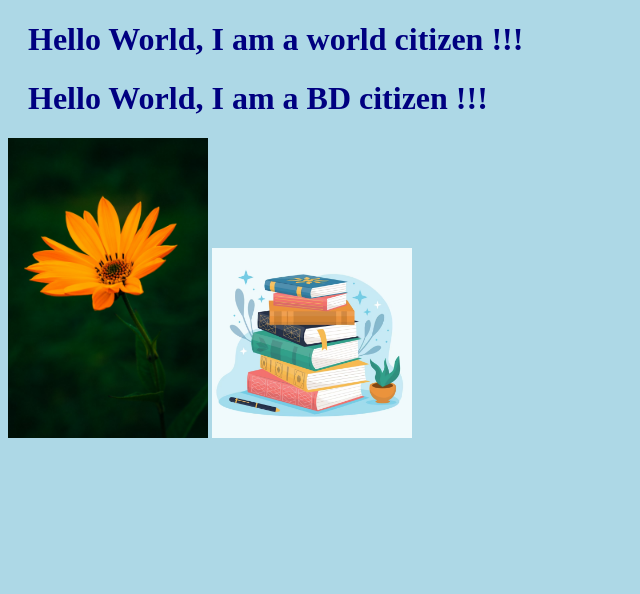
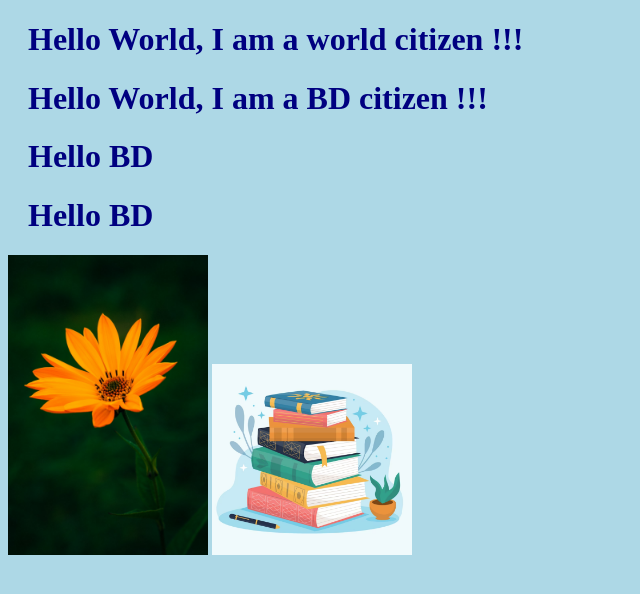
Before and after one commit to seum6797/demo, a plain HTML site: page index.html in a window 1280 px wide. Shown: the whole page, without its empty margins (0-640 px from the left). Drawn offline with Linux system fonts and the light colour scheme.

Commit message:
3rd commit

```diff
--- a/index.html
+++ b/index.html
@@ -9,6 +9,9 @@
 <body>
 	<h1>Hello World, I am a world citizen !!!</h1>
 	<h1>Hello World, I am a BD citizen !!!</h1>
+	<h1>Hello BD</h1>
+	<h1>Hello BD</h1>
+
 	<img src="flower.jpeg" style="width: 200px;">
 	<img src="book.png" style="width: 200px;">
 </body>
```
